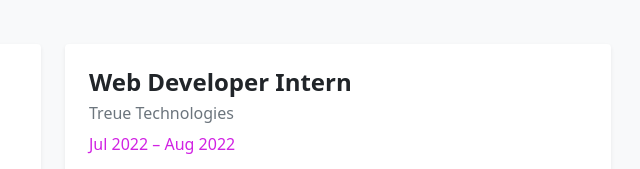
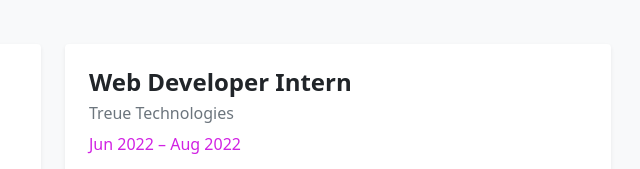
Before and after one commit to Md-JaveedAli/portfolio, a website: page index.html in a window 1280 px wide. Shown: the part 4200-4369 px from the top of the page, 587-1227 px from the left. Drawn offline with nearby package versions, Linux system fonts and the light colour scheme; files that its build step writes are made by us from their sources.

Commit message:
Update index.html

```diff
--- a/index.html
+++ b/index.html
@@ -429,7 +429,7 @@
         <div class="experience-card p-4 shadow-sm bg-white rounded">
           <h4 class="fw-bold">Web Developer Intern</h4>
           <h6 class="text-muted">Treue Technologies</h6>
-          <span class="text-secondary">Jul 2022 – Aug 2022</span>
+          <span class="text-secondary">Jun 2022 – Aug 2022</span>
           <ul class="mt-3">
               <li>Assisted in designing and developing responsive web pages using HTML, CSS, and JavaScript.</li>
               <li>Worked on UI/UX improvements, ensuring a smooth and visually appealing user experience.</li>
```
